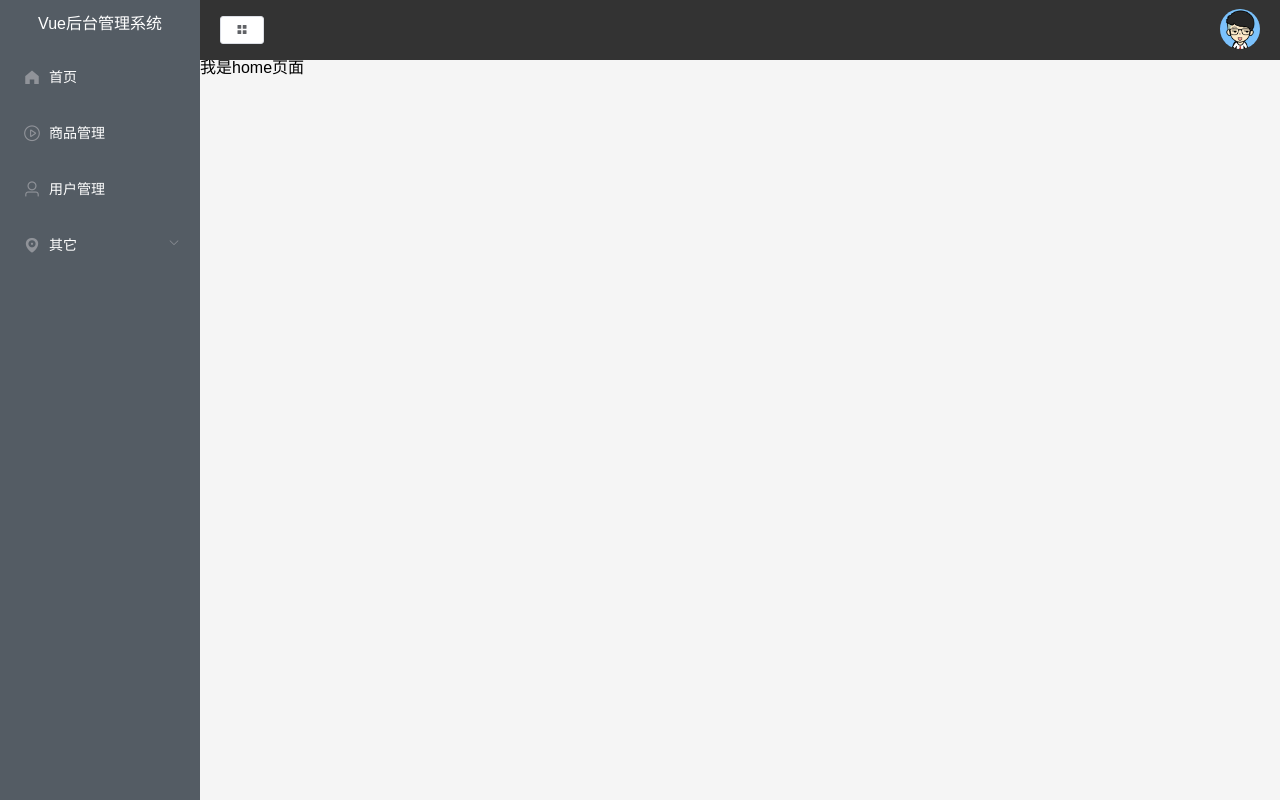
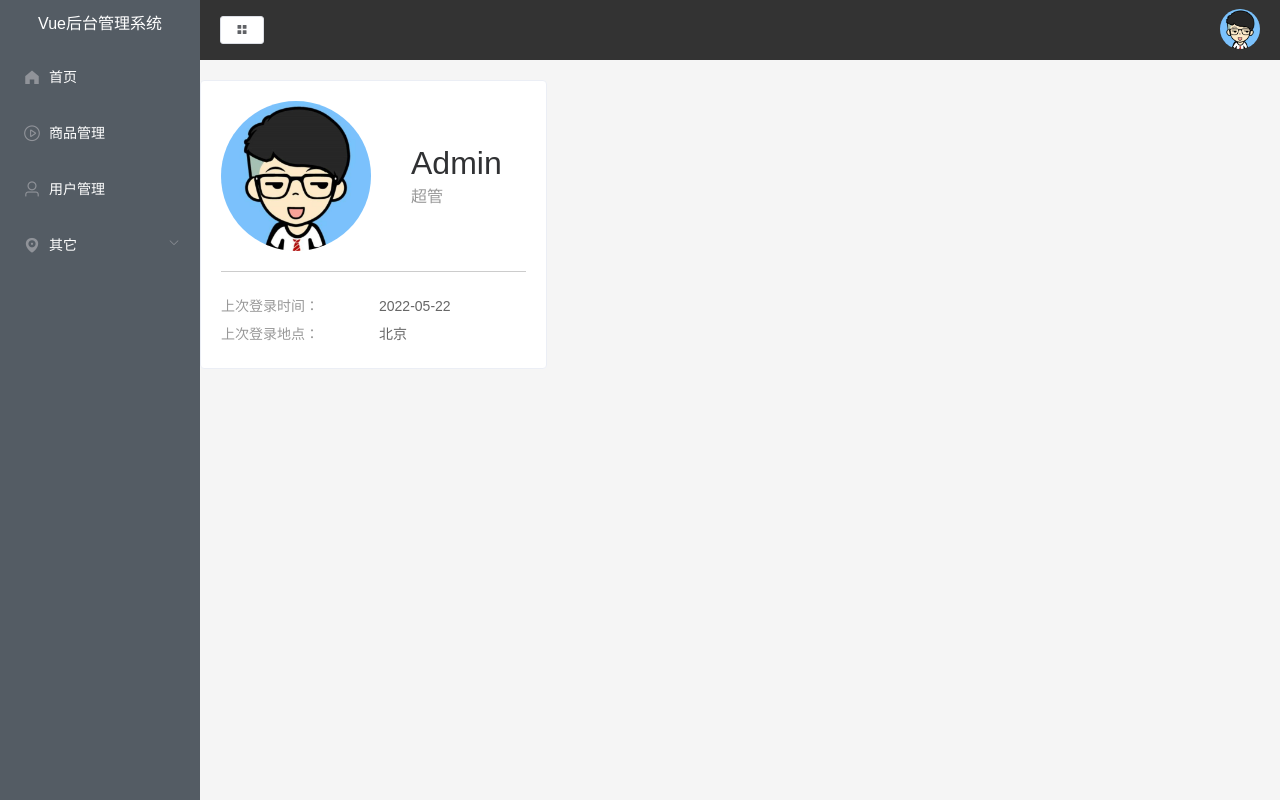
Before and after one commit to Simple-Coder/vue-manage, a Vue app in the folder vue-manage/: page /home in a window 1280 px wide. Built offline with nearby package versions, Linux system fonts and the light colour scheme.

Commit message:
首页admin布局

```diff
--- a/vue-manage/src/views/home/index.vue
+++ b/vue-manage/src/views/home/index.vue
@@ -1,14 +1,30 @@
 <template>
-  <div>
-    <p>我是home页面</p>
-  </div>
+  <el-row class="home" :gutter="20">
+    <el-col :span="8" style="margin-top: 20px">
+      <el-card shadow="hover">
+        <div class="user">
+          <img :src="userIcon" />
+          <div class="userinfo">
+            <p class="name">Admin</p>
+            <p class="access">超管</p>
+          </div>
+        </div>
+        <div class="login-info">
+          <p>上次登录时间：<span>2022-05-22</span></p>
+          <p>上次登录地点：<span>北京</span></p>
+        </div>
+      </el-card>
+    </el-col>
+  </el-row>
 </template>
 
 <script>
 export default {
-  name: "Home",
+  name: "home",
   data() {
-    return {};
+    return {
+      userIcon: require("@/assets/images/user.png"),
+    };
   },
 
   components: {},
```
